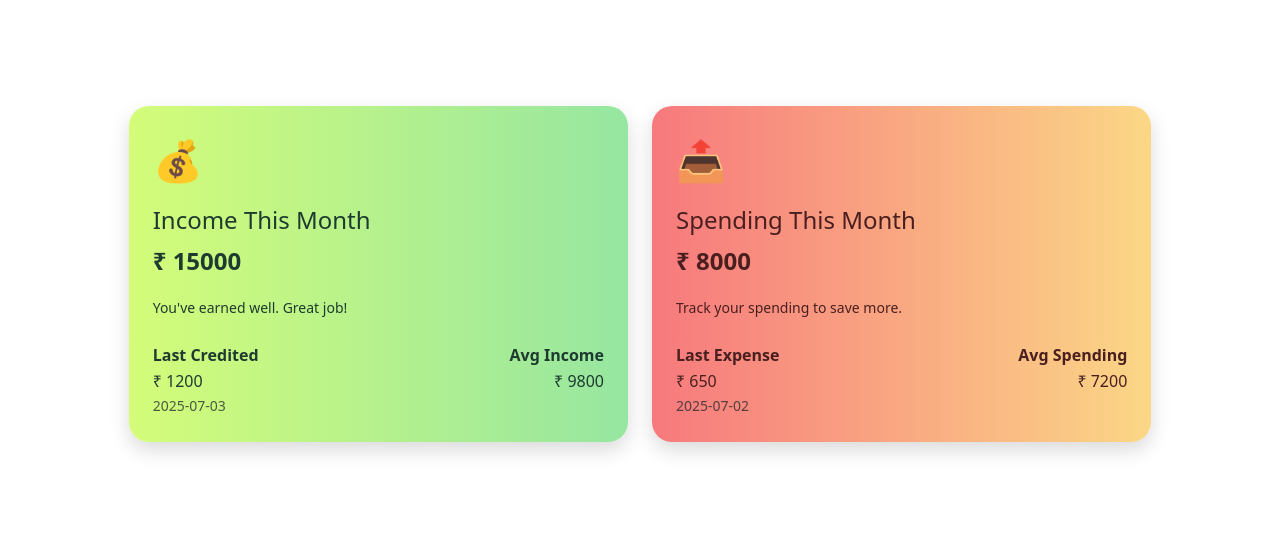
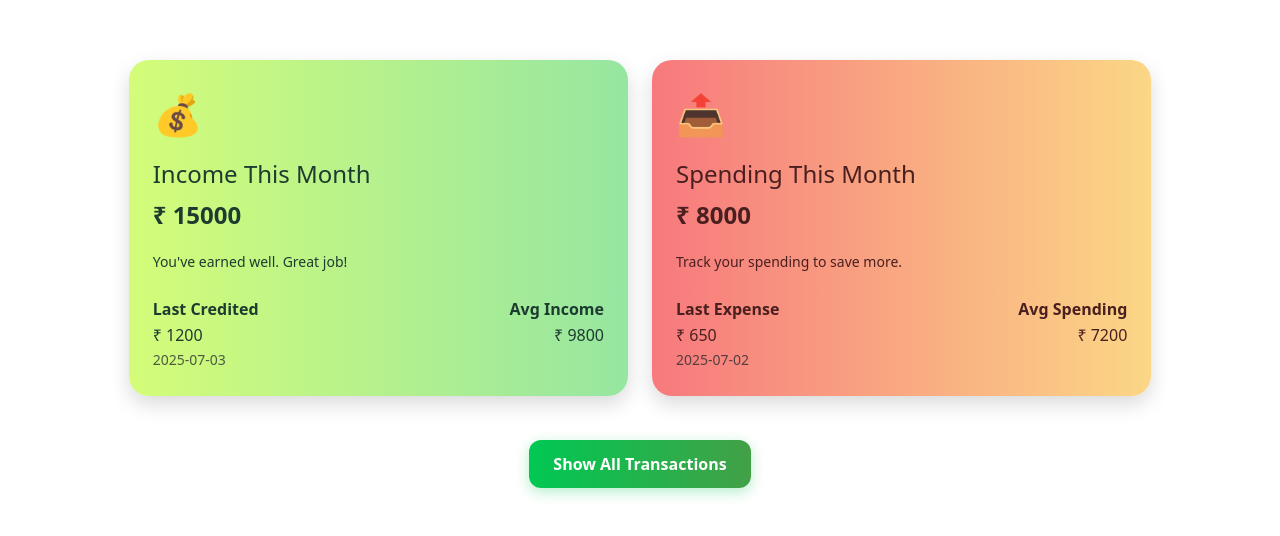
Before and after one commit to SanjayS-007/MERN-PROJECT-1, a React (Vite) app: page / in a window 1280 px wide. Shown: the part 126-662 px from the top of the page. Built offline with nearby package versions, Linux system fonts and the light colour scheme.

Commit message:
Debit Page Added

```diff
--- a/src/CreditExpenseBlock.css
+++ b/src/CreditExpenseBlock.css
@@ -42,3 +42,20 @@
   padding: 3rem;
   text-align: center;
 }
+.show-all-btn {
+  margin-top: 20px;
+  padding: 12px 24px;
+  font-size: 1rem;
+  background: linear-gradient(to right, #00c853, #43a047);
+  color: white;
+  border: none;
+  border-radius: 12px;
+  cursor: pointer;
+  box-shadow: 0 4px 12px rgba(0, 200, 83, 0.3);
+  transition: transform 0.2s ease, box-shadow 0.3s ease;
+}
+
+.show-all-btn:hover {
+  transform: scale(1.03);
+  box-shadow: 0 6px 18px rgba(0, 200, 83, 0.4);
+}
--- a/src/CreditExpenseBlock.jsx
+++ b/src/CreditExpenseBlock.jsx
@@ -5,6 +5,7 @@ const CreditExpenseBlock = ({
   credit,
   expense,
   onCreditClick,
+  onDebitClick,
   lastCredit,
   lastCreditDate,
   avgCredit,
@@ -39,7 +40,7 @@ const CreditExpenseBlock = ({
         </div>
 
         {/* Expense Card - Column */}
-        <div className="col-12 col-md-6 col-lg-5">
+        <div className="col-12 col-md-6 col-lg-5" onClick={onDebitClick}>
           <div className="themed-card expense-card p-4 h-100">
             <div className="icon mb-3">📤</div>
             <h4>Spending This Month</h4>
@@ -59,7 +60,11 @@ const CreditExpenseBlock = ({
             </div>
           </div>
         </div>
-
+        <div className="d-flex justify-content-center">
+            <button className="show-all-btn">
+              Show All Transactions
+            </button>
+        </div>
       </div>
     </div>
   );
--- a/src/pages/HomePage.jsx
+++ b/src/pages/HomePage.jsx
@@ -11,6 +11,7 @@ function HomePage() {
     <div>
       <CreditExpenseBlock
         onCreditClick={() => navigate('/transactions/credit')}
+        onDebitClick={() => navigate('/transactions/debit')}
         credit={15000}
         expense={8000}
         lastCredit={1200}
--- a/src/pages/TransactionPage.jsx
+++ b/src/pages/TransactionPage.jsx
@@ -8,6 +8,7 @@ const allTransactions = [
   { id: 1, type: 'credit', amount: 5000, date: '2025-07-01' },
   { id: 2, type: 'credit', amount: 2000, date: '2025-07-02' },
   { id: 3, type: 'credit', amount: 3000, date: '2025-07-05' },
+  { id: 4, type: 'debit', amount: 1000, date: '2025-07-03'},
 ];
 
 const TransactionPage = ({ type }) => {
```
